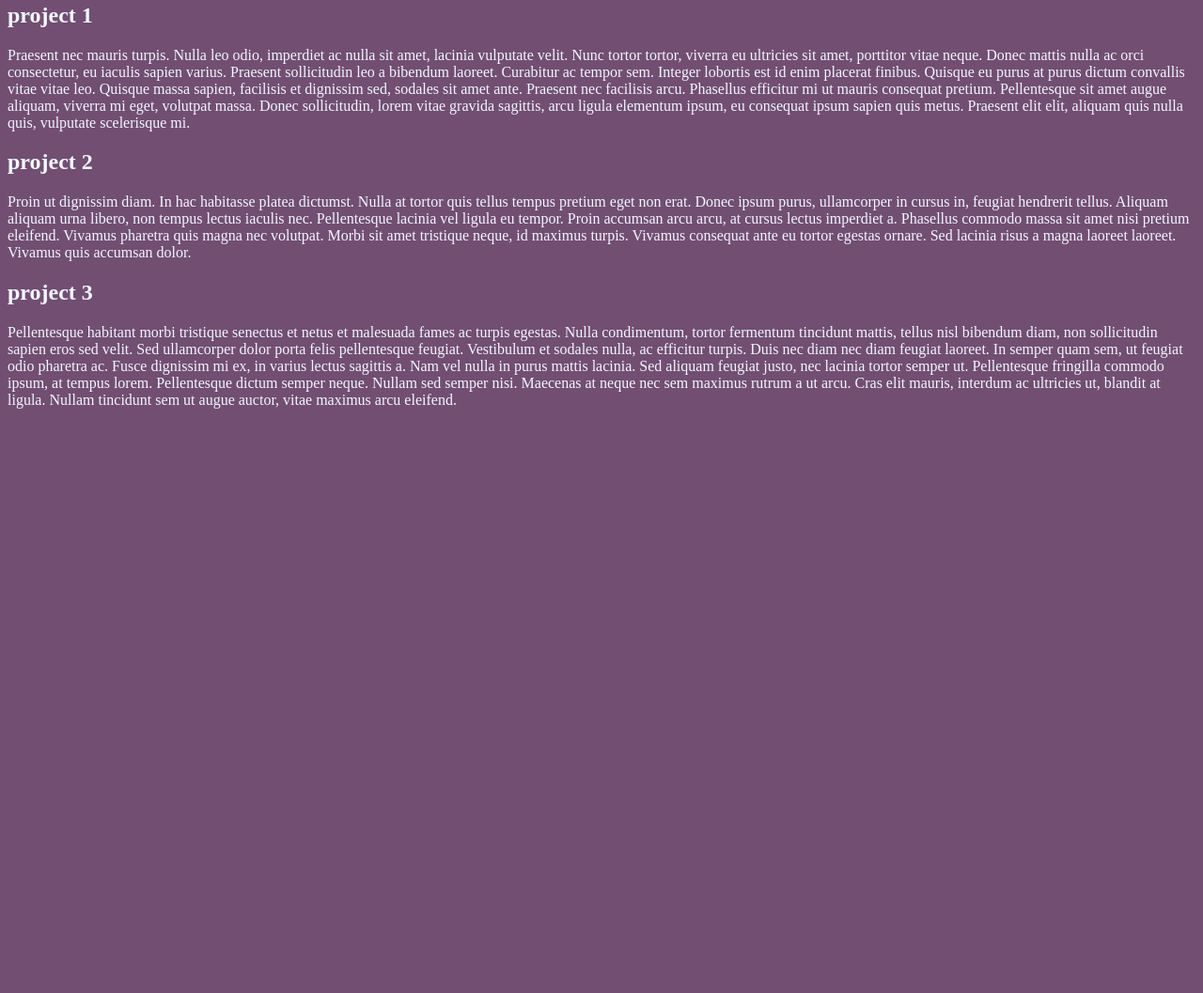
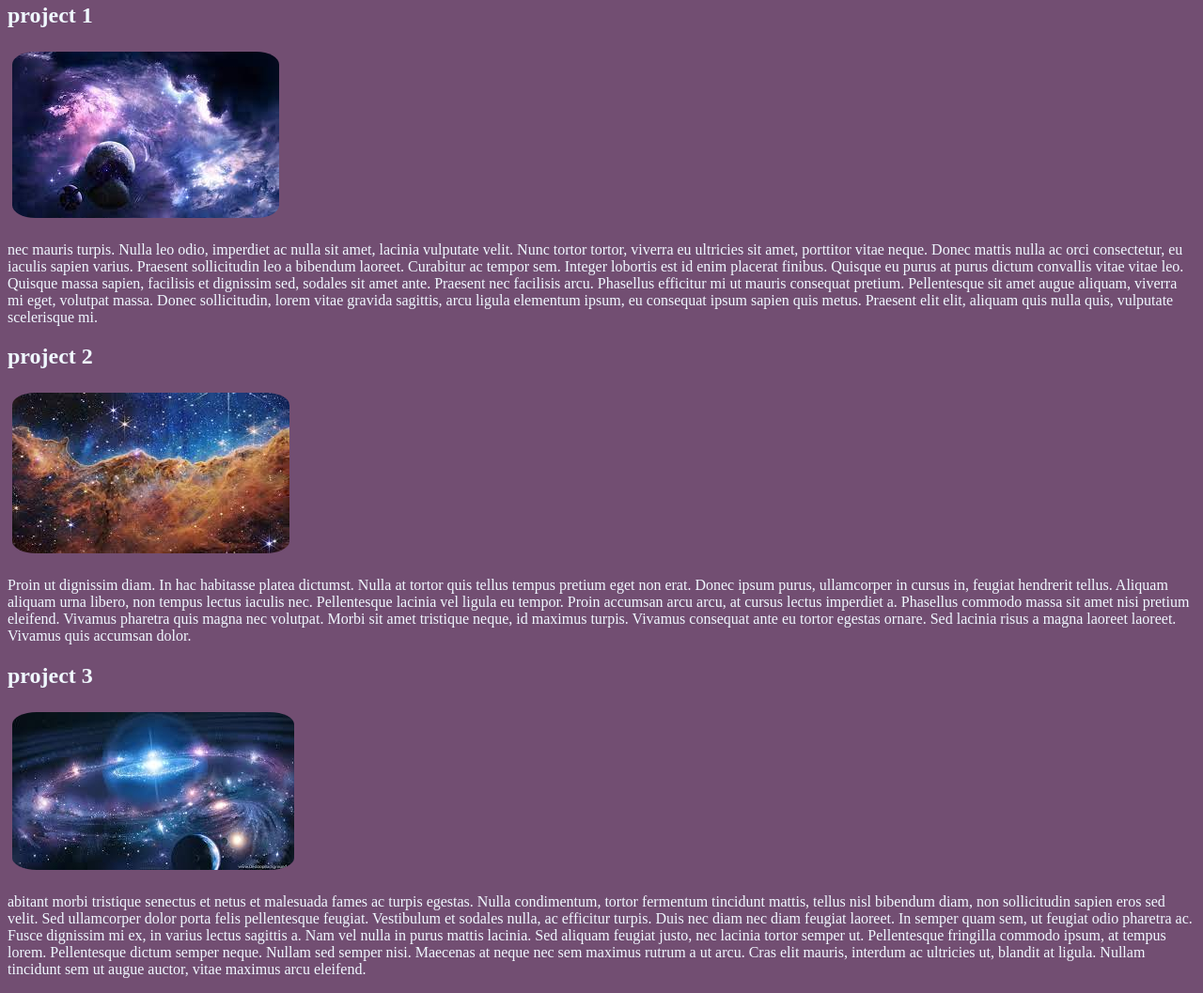
Before and after one commit to kells222/personal-site, a plain HTML site: page portfolio.html in a window 1280 px wide. Shown: the part 196-1253 px from the top of the page at 94% size. Before the commit the page ends 800 px from the top, so only its background shows below. Drawn offline with Linux system fonts and the light colour scheme.

Commit message:
added more pictures + readme description

```diff
--- a/portfolio.html
+++ b/portfolio.html
@@ -20,15 +20,18 @@
 </div>
 <div class="container1">
     <h2>project 1</h2>
-    Praesent nec mauris turpis. Nulla leo odio, imperdiet ac nulla sit amet, lacinia vulputate velit. Nunc tortor tortor, viverra eu ultricies sit amet, porttitor vitae neque. Donec mattis nulla ac orci consectetur, eu iaculis sapien varius. Praesent sollicitudin leo a bibendum laoreet. Curabitur ac tempor sem. Integer lobortis est id enim placerat finibus. Quisque eu purus at purus dictum convallis vitae vitae leo. Quisque massa sapien, facilisis et dignissim sed, sodales sit amet ante. Praesent nec facilisis arcu. Phasellus efficitur mi ut mauris consequat pretium. Pellentesque sit amet augue aliquam, viverra mi eget, volutpat massa. Donec sollicitudin, lorem vitae gravida sagittis, arcu ligula elementum ipsum, eu consequat ipsum sapien quis metus. Praesent elit elit, aliquam quis nulla quis, vulputate scelerisque mi.
+    <img src="./pic1.jpeg"/>
+    <p>nec mauris turpis. Nulla leo odio, imperdiet ac nulla sit amet, lacinia vulputate velit. Nunc tortor tortor, viverra eu ultricies sit amet, porttitor vitae neque. Donec mattis nulla ac orci consectetur, eu iaculis sapien varius. Praesent sollicitudin leo a bibendum laoreet. Curabitur ac tempor sem. Integer lobortis est id enim placerat finibus. Quisque eu purus at purus dictum convallis vitae vitae leo. Quisque massa sapien, facilisis et dignissim sed, sodales sit amet ante. Praesent nec facilisis arcu. Phasellus efficitur mi ut mauris consequat pretium. Pellentesque sit amet augue aliquam, viverra mi eget, volutpat massa. Donec sollicitudin, lorem vitae gravida sagittis, arcu ligula elementum ipsum, eu consequat ipsum sapien quis metus. Praesent elit elit, aliquam quis nulla quis, vulputate scelerisque mi.</p>
 </div>
 <div class="container2">
     <h2>project 2</h2>
-    Proin ut dignissim diam. In hac habitasse platea dictumst. Nulla at tortor quis tellus tempus pretium eget non erat. Donec ipsum purus, ullamcorper in cursus in, feugiat hendrerit tellus. Aliquam aliquam urna libero, non tempus lectus iaculis nec. Pellentesque lacinia vel ligula eu tempor. Proin accumsan arcu arcu, at cursus lectus imperdiet a. Phasellus commodo massa sit amet nisi pretium eleifend. Vivamus pharetra quis magna nec volutpat. Morbi sit amet tristique neque, id maximus turpis. Vivamus consequat ante eu tortor egestas ornare. Sed lacinia risus a magna laoreet laoreet. Vivamus quis accumsan dolor.
+    <img src="./pic2.jpeg"/>
+    <p>Proin ut dignissim diam. In hac habitasse platea dictumst. Nulla at tortor quis tellus tempus pretium eget non erat. Donec ipsum purus, ullamcorper in cursus in, feugiat hendrerit tellus. Aliquam aliquam urna libero, non tempus lectus iaculis nec. Pellentesque lacinia vel ligula eu tempor. Proin accumsan arcu arcu, at cursus lectus imperdiet a. Phasellus commodo massa sit amet nisi pretium eleifend. Vivamus pharetra quis magna nec volutpat. Morbi sit amet tristique neque, id maximus turpis. Vivamus consequat ante eu tortor egestas ornare. Sed lacinia risus a magna laoreet laoreet. Vivamus quis accumsan dolor.</p>
 </div>
 <div class="container3">
     <h2>project 3</h2>
-    Pellentesque habitant morbi tristique senectus et netus et malesuada fames ac turpis egestas. Nulla condimentum, tortor fermentum tincidunt mattis, tellus nisl bibendum diam, non sollicitudin sapien eros sed velit. Sed ullamcorper dolor porta felis pellentesque feugiat. Vestibulum et sodales nulla, ac efficitur turpis. Duis nec diam nec diam feugiat laoreet. In semper quam sem, ut feugiat odio pharetra ac. Fusce dignissim mi ex, in varius lectus sagittis a. Nam vel nulla in purus mattis lacinia. Sed aliquam feugiat justo, nec lacinia tortor semper ut. Pellentesque fringilla commodo ipsum, at tempus lorem. Pellentesque dictum semper neque. Nullam sed semper nisi. Maecenas at neque nec sem maximus rutrum a ut arcu. Cras elit mauris, interdum ac ultricies ut, blandit at ligula. Nullam tincidunt sem ut augue auctor, vitae maximus arcu eleifend.
+    <img src="./pic3.jpeg"/>
+    <p>abitant morbi tristique senectus et netus et malesuada fames ac turpis egestas. Nulla condimentum, tortor fermentum tincidunt mattis, tellus nisl bibendum diam, non sollicitudin sapien eros sed velit. Sed ullamcorper dolor porta felis pellentesque feugiat. Vestibulum et sodales nulla, ac efficitur turpis. Duis nec diam nec diam feugiat laoreet. In semper quam sem, ut feugiat odio pharetra ac. Fusce dignissim mi ex, in varius lectus sagittis a. Nam vel nulla in purus mattis lacinia. Sed aliquam feugiat justo, nec lacinia tortor semper ut. Pellentesque fringilla commodo ipsum, at tempus lorem. Pellentesque dictum semper neque. Nullam sed semper nisi. Maecenas at neque nec sem maximus rutrum a ut arcu. Cras elit mauris, interdum ac ultricies ut, blandit at ligula. Nullam tincidunt sem ut augue auctor, vitae maximus arcu eleifend.</p>
 </div>
 
 <script src="./javascript.js"></script>
--- a/style.css
+++ b/style.css
@@ -26,5 +26,5 @@ img {
     display: flex;
     justify-content: center;
     font-size: small;
-    /* testing main */
+
 }
```
Also changed, not shown: pic1.jpeg (added), pic2.jpeg (added), pic3.jpeg (added), 1 other file.
